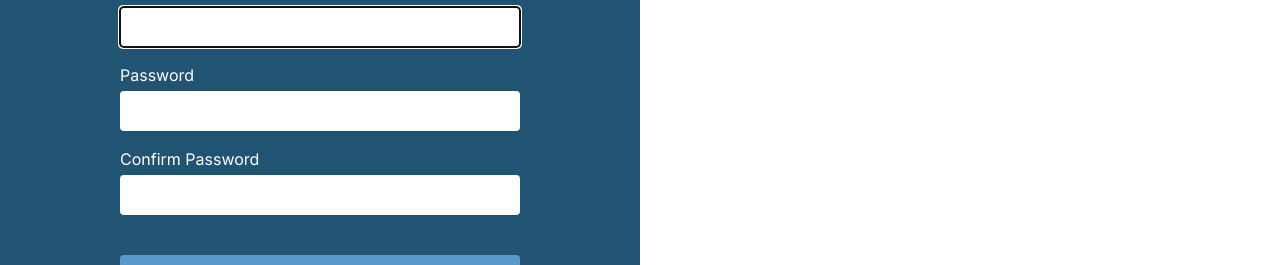
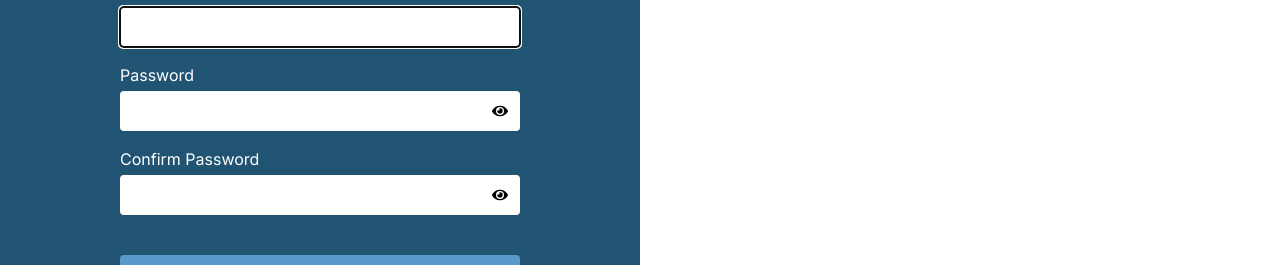
Before and after one commit to ChenniXu9/Eastside-frontend, a Next.js app: page /signup in a window 1280 px wide. Shown: the part 303-568 px from the top of the page. Built offline with nearby package versions, Linux system fonts and the light colour scheme; no server answers.

Commit message:
complete clerk integration

```diff
--- a/package.json
+++ b/package.json
@@ -14,7 +14,8 @@
     "next": "14.2.5",
     "react": "^18",
     "react-dom": "^18",
-    "react-icons": "^5.2.1"
+    "react-icons": "^5.2.1",
+    "react-toastify": "^10.0.5"
   },
   "devDependencies": {
     "@types/node": "^20",
--- a/src/app/login/page.tsx
+++ b/src/app/login/page.tsx
@@ -4,6 +4,9 @@ import React, { useState, useEffect } from 'react';
 import { useSignIn, useAuth } from "@clerk/nextjs";
 import { useRouter } from 'next/navigation';
 import Link from 'next/link';
+import { FaEye, FaEyeSlash } from 'react-icons/fa';
+import { ToastContainer, toast } from 'react-toastify';
+import 'react-toastify/dist/ReactToastify.css';
 
 const Login = () => {
   const { isLoaded, signIn, setActive } = useSignIn();
@@ -11,6 +14,7 @@ const Login = () => {
   const [email, setEmail] = useState('');
   const [password, setPassword] = useState('');
   const [rememberMe, setRememberMe] = useState(false);
+  const [showPassword, setShowPassword] = useState(false);
   const { isSignedIn } = useAuth();
 
   useEffect(() => {
@@ -33,17 +37,18 @@ const Login = () => {
 
       if (result.status === "complete") {
         await setActive({ session: result.createdSessionId });
-        router.push('/dashboard'); // Redirect to home page after successful login
+        router.push('/dashboard/channels');
       } else {
-        console.error("Sign in failed", result);
+        toast.error('Sign in failed. Please check your email and password and try again.');
       }
     } catch (err: any) {
-      console.error("Error during sign in:", err.message);
+      toast.error('Sign in failed. Please check your email and password and try again.');
     }
   };
 
   return (
     <div className="flex h-screen">
+      <ToastContainer />
       <div className="w-full sm:w-1/2 bg-[#215473] text-white flex flex-col justify-center">
         <div className="my-8 mx-4 flex flex-col w-full max-w-[400px] self-center">
           <h1 className="text-2xl sm:text-3xl mb-3 self-start">Sign In</h1>
@@ -69,12 +74,13 @@ const Login = () => {
                 autoFocus
               />
             </div>
-            <div className="mb-4">
+            <div className="mb-4 relative">
               <label htmlFor="password" className="block mb-1">
                 Password
               </label>
+              <div className="relative">
                 <input
-                type="password"
+                  type={showPassword ? 'text' : 'password'}
                   id="password"
                   name="password"
                   value={password}
@@ -82,6 +88,13 @@ const Login = () => {
                   className="w-full p-2 rounded bg-white text-black"
                   required
                 />
+                <span
+                  onClick={() => setShowPassword(!showPassword)}
+                  className="absolute right-3 top-3 cursor-pointer text-black"
+                >
+                  {showPassword ? <FaEyeSlash /> : <FaEye />}
+                </span>
+              </div>
             </div>
             <div className="flex justify-between items-center mt-4 mb-4">
               <label className="flex items-center">
--- a/src/app/signup/page.tsx
+++ b/src/app/signup/page.tsx
@@ -4,6 +4,9 @@ import React, { useState, useEffect } from 'react';
 import { useSignUp, useAuth } from "@clerk/nextjs";
 import { useRouter } from 'next/navigation';
 import Link from 'next/link';
+import { FaEye, FaEyeSlash } from 'react-icons/fa';
+import { ToastContainer, toast } from 'react-toastify';
+import 'react-toastify/dist/ReactToastify.css';
 
 const Signup = () => {
   const { isLoaded, signUp, setActive } = useSignUp();
@@ -13,6 +16,8 @@ const Signup = () => {
   const [confirmPassword, setConfirmPassword] = useState('');
   const [pendingVerification, setPendingVerification] = useState(false);
   const [code, setCode] = useState('');
+  const [showPassword, setShowPassword] = useState(false);
+  const [showConfirmPassword, setShowConfirmPassword] = useState(false);
   const { isSignedIn } = useAuth();
 
   useEffect(() => {
@@ -28,7 +33,7 @@ const Signup = () => {
   const handleSignup = async (e: React.FormEvent) => {
     e.preventDefault();
     if (password !== confirmPassword) {
-      alert("Passwords don't match");
+      toast.error("Passwords don't match");
       return;
     }
 
@@ -44,14 +49,15 @@ const Signup = () => {
       // change the UI to our pending section.
       setPendingVerification(true);
     } catch (err: any) {
-      console.error(JSON.stringify(err, null, 2));
+      const errorMessage = err.errors?.[0]?.message || "Sign up failed. Please try again.";
+      toast.error(errorMessage);
     }
   };
 
   const onPressVerify = async (e: React.FormEvent) => {
     e.preventDefault();
     if (!code) {
-      alert("Please enter a verification code");
+      toast.error("Please enter a verification code");
       return;
     }
 
@@ -60,19 +66,22 @@ const Signup = () => {
         code,
       });
       if (completeSignUp.status !== "complete") {
-        console.log(JSON.stringify(completeSignUp, null, 2));
+        const errorMessage = completeSignUp.errors?.[0]?.message || "Verification failed. Please try again.";
+        toast.error(errorMessage);
       }
       if (completeSignUp.status === "complete") {
         await setActive({ session: completeSignUp.createdSessionId });
         router.push("/dashboard/channels");
       }
     } catch (err: any) {
-      console.error(JSON.stringify(err, null, 2));
+      const errorMessage = err.errors?.[0]?.message || "Verification failed. Please try again.";
+      toast.error(errorMessage);
     }
   };
 
   return (
     <div className="flex h-screen">
+      <ToastContainer />
       <div className="w-full sm:w-1/2 bg-[#215473] text-white flex flex-col justify-center p-4">
         <div className="flex flex-col items-center px-4 sm:px-8 w-full">
           <div className="w-full max-w-[400px]">
@@ -100,12 +109,13 @@ const Signup = () => {
                     autoFocus
                   />
                 </div>
-                <div className="mb-4">
+                <div className="mb-4 relative">
                   <label htmlFor="password" className="block mb-1">
                     Password
                   </label>
+                  <div className="relative">
                     <input
-                    type="password"
+                      type={showPassword ? 'text' : 'password'}
                       id="password"
                       name="password"
                       value={password}
@@ -113,13 +123,21 @@ const Signup = () => {
                       className="w-full p-2 rounded bg-white text-black"
                       required
                     />
+                    <span
+                      onClick={() => setShowPassword(!showPassword)}
+                      className="absolute right-3 top-3 cursor-pointer text-black"
+                    >
+                      {showPassword ? <FaEyeSlash /> : <FaEye />}
+                    </span>
                   </div>
-                <div className="mb-4">
+                </div>
+                <div className="mb-4 relative">
                   <label htmlFor="confirmPassword" className="block mb-1">
                     Confirm Password
                   </label>
+                  <div className="relative">
                     <input
-                    type="password"
+                      type={showConfirmPassword ? 'text' : 'password'}
                       id="confirmPassword"
                       name="confirmPassword"
                       value={confirmPassword}
@@ -127,6 +145,13 @@ const Signup = () => {
                       className="w-full p-2 rounded bg-white text-black"
                       required
                     />
+                    <span
+                      onClick={() => setShowConfirmPassword(!showConfirmPassword)}
+                      className="absolute right-3 top-3 cursor-pointer text-black"
+                    >
+                      {showConfirmPassword ? <FaEyeSlash /> : <FaEye />}
+                    </span>
+                  </div>
                 </div>
                 <button
                   type="submit"
```
Also changed, not shown: 1 other file (tests, documents, lock files or other folders). Lines whose indentation alone changed are shown as unchanged.
